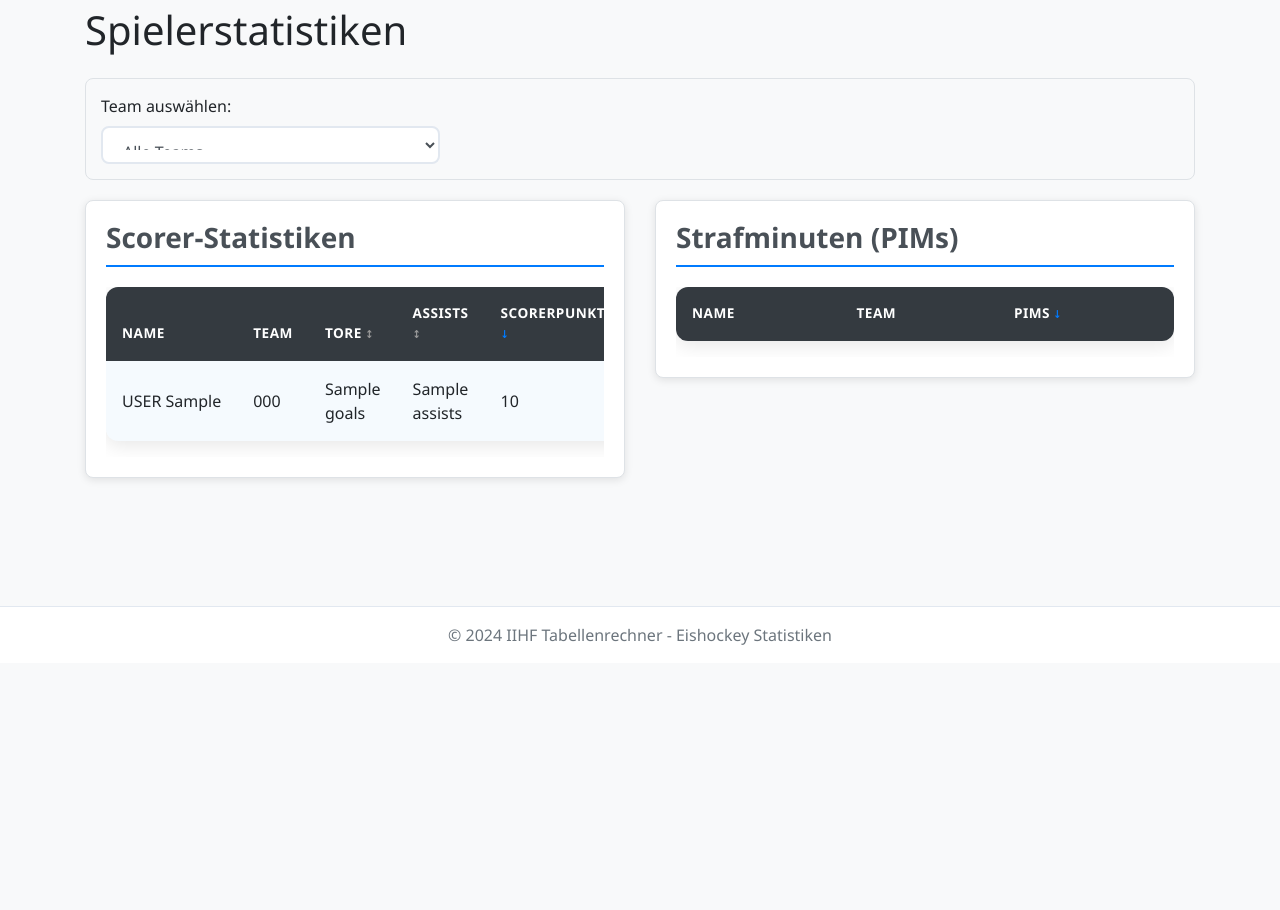
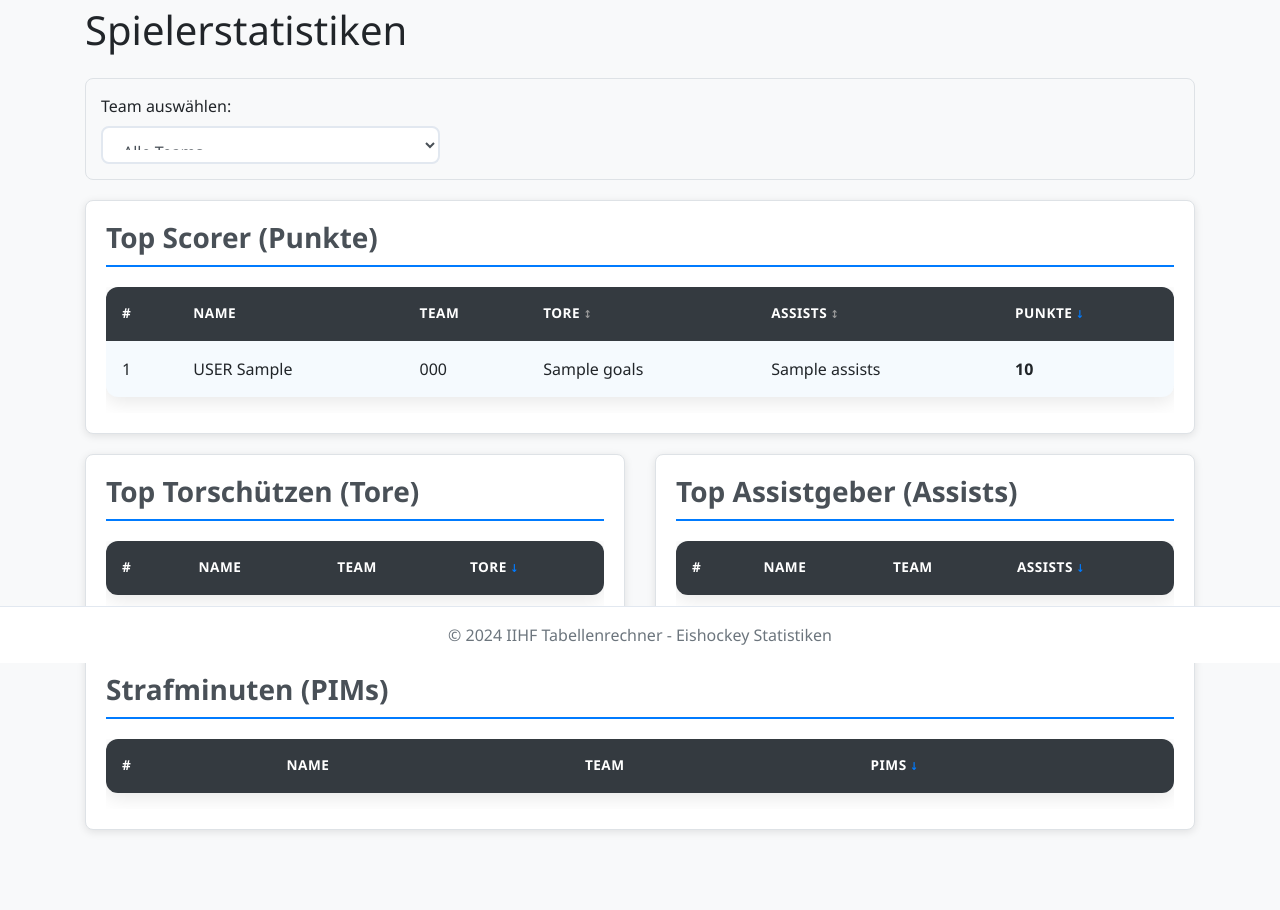
Before and after one commit to milchgeldkassierer/IIHF-Word-Championship-Statistics, a Flask app: template templates/player_stats.html in a window 1280 px wide. Shown: the part 137-1047 px from the top of the page. Before the commit the page ends 782 px from the top, so only its background shows below. Run offline with Flask 3, Linux system fonts and the light colour scheme; the template is opened without the code that fills it: most values are stand-ins (such as "Sample title", 1, 10 or a date in 2020); lists and menus that the app fills with data are empty; some libraries are stand-ins or nearby versions.

Commit message:
Restructure player_stats.html to match year_view layout
- Reorganized layout to match year_view.html structure:
  * Top Scorer (Points) table full width at top
  * Goals and Assists tables side by side in middle
  * PIMs table full width at bottom
- Added ranking numbers (#) to all tables
- Enhanced JavaScript to handle all four tables:
  * Updated sorting for goalScorersTable and assistProvidersTable
  * Added ranking number updates after sorting and filtering
  * Default sort direction changed to descending for stats
- Improved visual consistency:
  * Added margin to flag images
  * Made stat values bold in their respective columns
  * Consistent table headers and styling
- Enhanced team filtering to work across all four tables
- Initial sort applied to all tables by their primary statistic

```diff
--- a/templates/player_stats.html
+++ b/templates/player_stats.html
@@ -160,36 +160,77 @@
         </div>
     </div>
 
+    <!-- Top Scorers (Points) - Full Width -->
     <div class="row">
-        <!-- Scoring Statistics -->
-        <div class="col-lg-6">
+        <div class="col-md-12">
             <div class="stats-section">
-                <h3 class="stats-title">Scorer-Statistiken</h3>
+                <h3 class="stats-title">Top Scorer (Punkte)</h3>
                 <div class="table-responsive">
                     <table id="scoringStatsTable" class="table table-striped table-hover table-sm">
                         <thead class="thead-dark">
                             <tr>
+                                <th>#</th>
                                 <th>Name</th>
                                 <th>Team</th>
                                 <th class="sortable" data-column="goals">Tore</th>
                                 <th class="sortable" data-column="assists">Assists</th>
-                                <th class="sortable" data-column="scorer_points">Scorerpunkte</th>
+                                <th class="sortable" data-column="scorer_points">Punkte</th>
                             </tr>
                         </thead>
                         <tbody>
                             {% for player in player_stats %}
                                 {% if player.scorer_points > 0 %}
                                 <tr data-team="{{ player.team_code if player.team_code else '' }}">
+                                    <td>{{ loop.index }}</td>
                                     <td>{{ player.last_name|upper }} {{ player.first_name }}</td>
                                     <td>
                                         {% if player.team_code and team_iso_codes.get(player.team_code) %}
-                                            <img src="https://flagcdn.com/w20/{{ team_iso_codes[player.team_code] }}.png" alt="{{ player.team_code }}">
+                                            <img src="https://flagcdn.com/w20/{{ team_iso_codes[player.team_code] }}.png" alt="{{ player.team_code }}" style="margin-right: 5px;">
                                         {% endif %}
                                         {{ player.team_code if player.team_code else 'N/A' }}
                                     </td>
                                     <td data-value="{{ player.goals }}">{{ player.goals }}</td>
                                     <td data-value="{{ player.assists }}">{{ player.assists }}</td>
-                                    <td data-value="{{ player.scorer_points }}">{{ player.scorer_points }}</td>
+                                    <td data-value="{{ player.scorer_points }}"><strong>{{ player.scorer_points }}</strong></td>
+                                </tr>
+                                {% endif %}
+                            {% endfor %}
+                        </tbody>
+                    </table>
+                </div>
+            </div>
+        </div>
+    </div>
+
+    <!-- Goals and Assists Side by Side -->
+    <div class="row">
+        <!-- Top Goal Scorers (Tore) -->
+        <div class="col-lg-6">
+            <div class="stats-section">
+                <h3 class="stats-title">Top Torschützen (Tore)</h3>
+                <div class="table-responsive">
+                    <table id="goalScorersTable" class="table table-striped table-hover table-sm">
+                        <thead class="thead-dark">
+                            <tr>
+                                <th>#</th>
+                                <th>Name</th>
+                                <th>Team</th>
+                                <th class="sortable" data-column="goals">Tore</th>
+                            </tr>
+                        </thead>
+                        <tbody>
+                            {% for player in player_stats %}
+                                {% if player.goals > 0 %}
+                                <tr data-team="{{ player.team_code if player.team_code else '' }}">
+                                    <td>{{ loop.index }}</td>
+                                    <td>{{ player.last_name|upper }} {{ player.first_name }}</td>
+                                    <td>
+                                        {% if player.team_code and team_iso_codes.get(player.team_code) %}
+                                            <img src="https://flagcdn.com/w20/{{ team_iso_codes[player.team_code] }}.png" alt="{{ player.team_code }}" style="margin-right: 5px;">
+                                        {% endif %}
+                                        {{ player.team_code if player.team_code else 'N/A' }}
+                                    </td>
+                                    <td data-value="{{ player.goals }}"><strong>{{ player.goals }}</strong></td>
                                 </tr>
                                 {% endif %}
                             {% endfor %}
@@ -199,14 +240,53 @@
             </div>
         </div>
 
-        <!-- PIM Statistics -->
+        <!-- Top Assist Providers (Assists) -->
         <div class="col-lg-6">
+            <div class="stats-section">
+                <h3 class="stats-title">Top Assistgeber (Assists)</h3>
+                <div class="table-responsive">
+                    <table id="assistProvidersTable" class="table table-striped table-hover table-sm">
+                        <thead class="thead-dark">
+                            <tr>
+                                <th>#</th>
+                                <th>Name</th>
+                                <th>Team</th>
+                                <th class="sortable" data-column="assists">Assists</th>
+                            </tr>
+                        </thead>
+                        <tbody>
+                            {% for player in player_stats %}
+                                {% if player.assists > 0 %}
+                                <tr data-team="{{ player.team_code if player.team_code else '' }}">
+                                    <td>{{ loop.index }}</td>
+                                    <td>{{ player.last_name|upper }} {{ player.first_name }}</td>
+                                    <td>
+                                        {% if player.team_code and team_iso_codes.get(player.team_code) %}
+                                            <img src="https://flagcdn.com/w20/{{ team_iso_codes[player.team_code] }}.png" alt="{{ player.team_code }}" style="margin-right: 5px;">
+                                        {% endif %}
+                                        {{ player.team_code if player.team_code else 'N/A' }}
+                                    </td>
+                                    <td data-value="{{ player.assists }}"><strong>{{ player.assists }}</strong></td>
+                                </tr>
+                                {% endif %}
+                            {% endfor %}
+                        </tbody>
+                    </table>
+                </div>
+            </div>
+        </div>
+    </div>
+
+    <!-- PIM Statistics - Full Width -->
+    <div class="row">
+        <div class="col-md-12">
             <div class="stats-section">
                 <h3 class="stats-title">Strafminuten (PIMs)</h3>
                 <div class="table-responsive">
                     <table id="pimsStatsTable" class="table table-striped table-hover table-sm">
                         <thead class="thead-dark">
                             <tr>
+                                <th>#</th>
                                 <th>Name</th>
                                 <th>Team</th>
                                 <th class="sortable" data-column="pims">PIMs</th>
@@ -216,14 +296,15 @@
                             {% for player in player_stats %}
                                 {% if player.pims > 0 %}
                                 <tr data-team="{{ player.team_code if player.team_code else '' }}">
+                                    <td>{{ loop.index }}</td>
                                     <td>{{ player.last_name|upper }} {{ player.first_name }}</td>
                                     <td>
                                         {% if player.team_code and team_iso_codes.get(player.team_code) %}
-                                            <img src="https://flagcdn.com/w20/{{ team_iso_codes[player.team_code] }}.png" alt="{{ player.team_code }}">
+                                            <img src="https://flagcdn.com/w20/{{ team_iso_codes[player.team_code] }}.png" alt="{{ player.team_code }}" style="margin-right: 5px;">
                                         {% endif %}
                                         {{ player.team_code if player.team_code else 'N/A' }}
                                     </td>
-                                    <td data-value="{{ player.pims }}">{{ player.pims }}</td>
+                                    <td data-value="{{ player.pims }}"><strong>{{ player.pims }}</strong></td>
                                 </tr>
                                 {% endif %}
                             {% endfor %}
@@ -241,10 +322,12 @@
 $(document).ready(function() {
     let currentSort = {
         scoring: { column: null, direction: 'asc' },
+        goals: { column: null, direction: 'asc' },
+        assists: { column: null, direction: 'asc' },
         pims: { column: null, direction: 'asc' }
     };
 
-    // Sorting functionality for both tables
+    // Sorting functionality for all tables
     function setupSorting(tableId, sortKey) {
         $(`#${tableId} .sortable`).click(function() {
             const column = $(this).data('column');
@@ -255,7 +338,7 @@
             if (currentSort[sortKey].column === column) {
                 currentSort[sortKey].direction = currentSort[sortKey].direction === 'asc' ? 'desc' : 'asc';
             } else {
-                currentSort[sortKey].direction = 'asc';
+                currentSort[sortKey].direction = 'desc'; // Default to descending for stats
             }
             currentSort[sortKey].column = column;
 
@@ -280,22 +363,34 @@
                 }
             });
 
-            // Re-append sorted rows
+            // Re-append sorted rows and update ranking numbers
             table.empty().append(rows);
+            updateRankingNumbers(tableId);
         });
     }
 
-    // Setup sorting for both tables
+    // Function to update ranking numbers after sorting
+    function updateRankingNumbers(tableId) {
+        $(`#${tableId} tbody tr:visible`).each(function(index) {
+            $(this).find('td:first').text(index + 1);
+        });
+    }
+
+    // Setup sorting for all tables
     setupSorting('scoringStatsTable', 'scoring');
+    setupSorting('goalScorersTable', 'goals');
+    setupSorting('assistProvidersTable', 'assists');
     setupSorting('pimsStatsTable', 'pims');
 
-    // Team filtering functionality for both tables
+    // Team filtering functionality for all tables
     $('#teamFilter').change(function() {
         const selectedTeam = $(this).val();
         const scoringRows = $('#scoringStatsTable tbody tr');
+        const goalRows = $('#goalScorersTable tbody tr');
+        const assistRows = $('#assistProvidersTable tbody tr');
         const pimsRows = $('#pimsStatsTable tbody tr');
 
-        function filterRows(rows) {
+        function filterRows(rows, tableId) {
             if (selectedTeam === '') {
                 // Show all rows
                 rows.show();
@@ -310,18 +405,21 @@
                     }
                 });
             }
+            // Update ranking numbers after filtering
+            updateRankingNumbers(tableId);
         }
 
-        filterRows(scoringRows);
-        filterRows(pimsRows);
+        filterRows(scoringRows, 'scoringStatsTable');
+        filterRows(goalRows, 'goalScorersTable');
+        filterRows(assistRows, 'assistProvidersTable');
+        filterRows(pimsRows, 'pimsStatsTable');
     });
 
-    // Initial sort - scoring by scorer points (descending), PIMs by PIMs (descending)
-    $('#scoringStatsTable th[data-column="scorer_points"]').click();
-    $('#scoringStatsTable th[data-column="scorer_points"]').click(); // Click twice for descending
-
-    $('#pimsStatsTable th[data-column="pims"]').click();
-    $('#pimsStatsTable th[data-column="pims"]').click(); // Click twice for descending
+    // Initial sort - all tables by their main stat (descending)
+    $('#scoringStatsTable th[data-column="scorer_points"]').click(); // Points descending
+    $('#goalScorersTable th[data-column="goals"]').click(); // Goals descending
+    $('#assistProvidersTable th[data-column="assists"]').click(); // Assists descending
+    $('#pimsStatsTable th[data-column="pims"]').click(); // PIMs descending
 });
 </script>
 {% endblock %}
```
